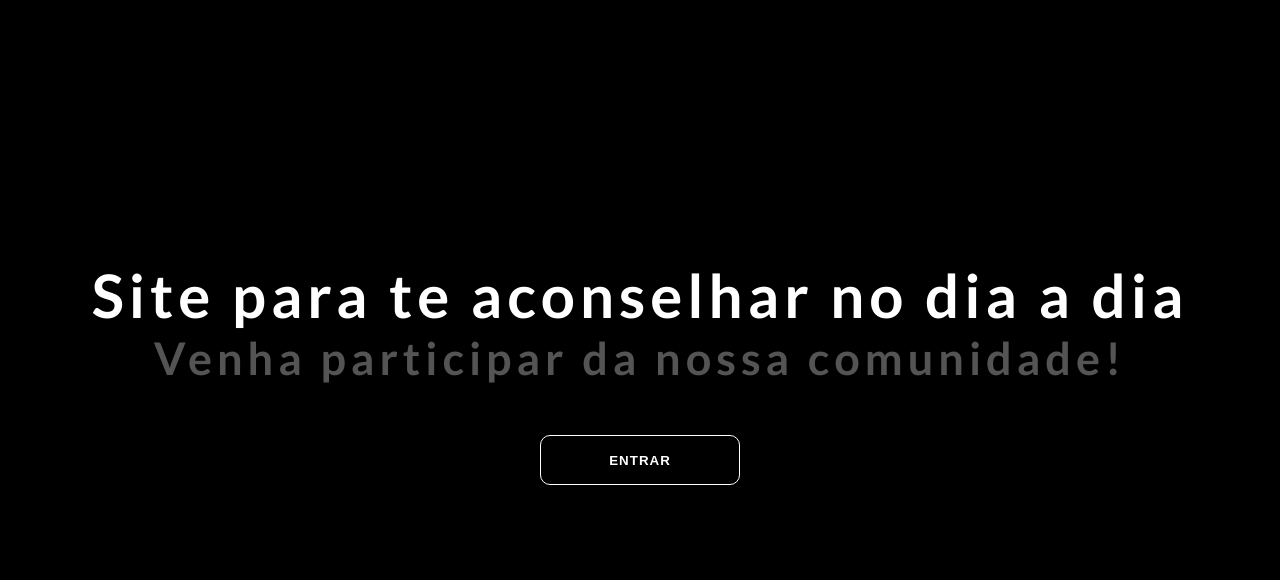
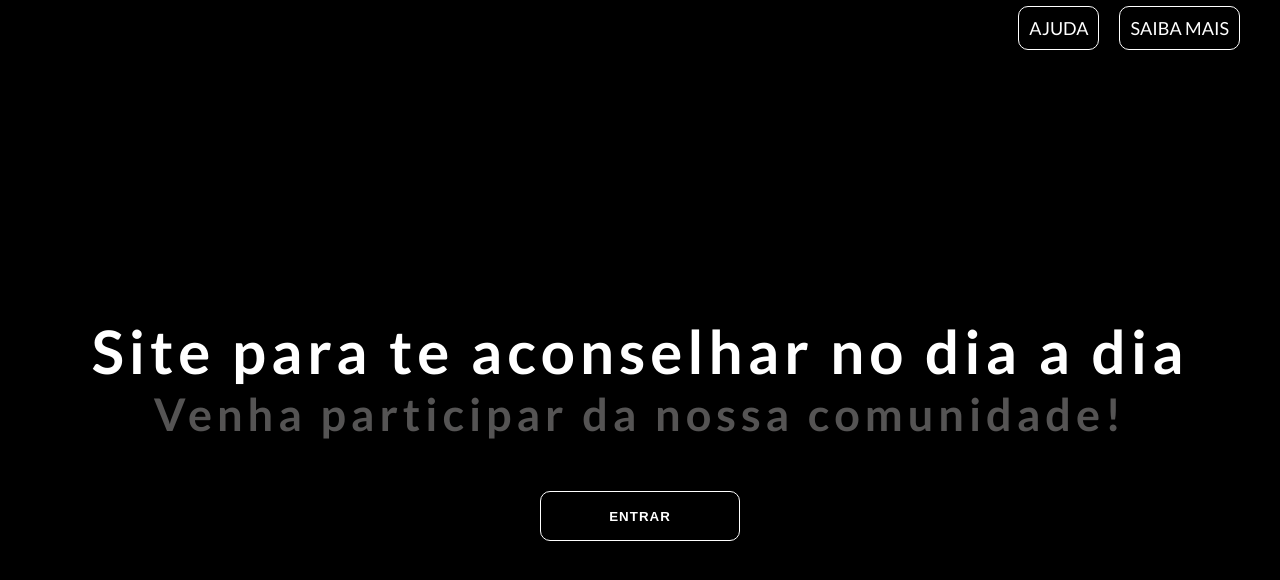
Before and after one commit to lukky0408/Conselho, a plain HTML site: page index.html in a window 1280 px wide. Drawn offline with Linux system fonts and the light colour scheme.

Commit message:
Conselho

```diff
--- a/index.html
+++ b/index.html
@@ -8,6 +8,16 @@
     <title>Consel</title>
 </head>
 <body>
+    <header>
+        <div class="menuzinho">
+            <nav class="menu">
+                <ul class="itens">
+                    <li> <a href="html/ajuda.html">Ajuda</a> </li>
+                    <li> <a href="#">Saiba mais</a> </li>
+                </ul>
+            </nav>
+        </div>
+    </header>
     <main>
         <div class="main-content">
         <div class="principal">
@@ -15,7 +25,7 @@
             <h2>Venha participar da nossa comunidade!</h2>
         </div>
         <div class="btns">
-            <button class="Entrar">Entrar</button>
+           <a href="html/entrando.html"><button class="Entrar" >Entrar</button></a>
         </div>
     </div>
     </main>
--- /dev/null
+++ b/styles/ajuda.css
@@ -0,0 +1,63 @@
+@import url('https://fonts.googleapis.com/css2?family=Lato:wght@400;700&display=swap');
+
+
+* {
+    box-sizing: border-box;
+    margin: 0;
+    padding: 0;
+}
+
+html {
+    width: 100vw;
+    height: 100vh;
+    font-size: 62.5%;
+    color: white;
+    font-family: 'Lato', sans-serif;
+}
+
+body {
+    background-color: black;
+}
+
+.ajuda {
+    font-size: 50px;
+    margin: 40px;
+    display: flex;
+    align-items: center;
+    justify-content: center;
+}
+
+
+
+.contatos ul {
+    font-size: 20px;
+    list-style: none;
+    align-items: center;
+    display: flex;
+    justify-content: center;
+    flex-direction: column;
+    letter-spacing: 0.1rem;
+    gap: 20px;
+}
+
+
+#Discord {
+    border: 1px solid;
+    border-color: purple;
+    padding: 10px;
+    border-radius: 10px;
+}
+
+#Telefone {
+    border: 1px solid;
+    border-color: purple;
+    padding: 10px;
+    border-radius: 10px;
+}
+
+#Email {
+    border: 1px solid;
+    border-color: purple;
+    padding: 10px;
+    border-radius: 10px;
+}
--- a/styles/style.css
+++ b/styles/style.css
@@ -72,8 +72,52 @@ main {
 }
 
 .btns button:hover {
-    border-color: orange;
+    border-color: rgb(61, 5, 61);
     color: gray;
     width: 180px;
     height: 48px;
 }
+
+header {
+    width: 100%;
+    height: 7vh;
+}
+
+.menuzinho {
+    text-transform: uppercase;
+    height: 100%;
+    font-size: 1.8rem;
+    display: flex;
+    justify-content: right;
+    align-items: center ;
+
+}
+
+.menuzinho  .itens {
+    margin: 4rem;
+    display: flex;
+    list-style: none;
+    gap: 20px;
+
+}
+
+.menuzinho .itens a {
+    text-decoration: none;
+    color: white;
+    border: 1px solid white;
+    border-radius: 10px;
+    padding: 10px;
+    transition: 0.2s;
+    cursor: pointer;
+}
+
+.menuzinho .itens a:hover {
+    border-color: rgb(61, 5, 61);
+    color: gray;
+    padding: 12px;
+}
+
+.menuzinho .itens a:active {
+    padding: 14px;
+    border-color: grey;
+}
```
Also changed, not shown: html/ajuda.html (added, +24 -0 lines), html/entrando.html (added, +13 -0 lines), html/contato.html (added), html/saibamais.html (added), styles/entrando.css (added).
